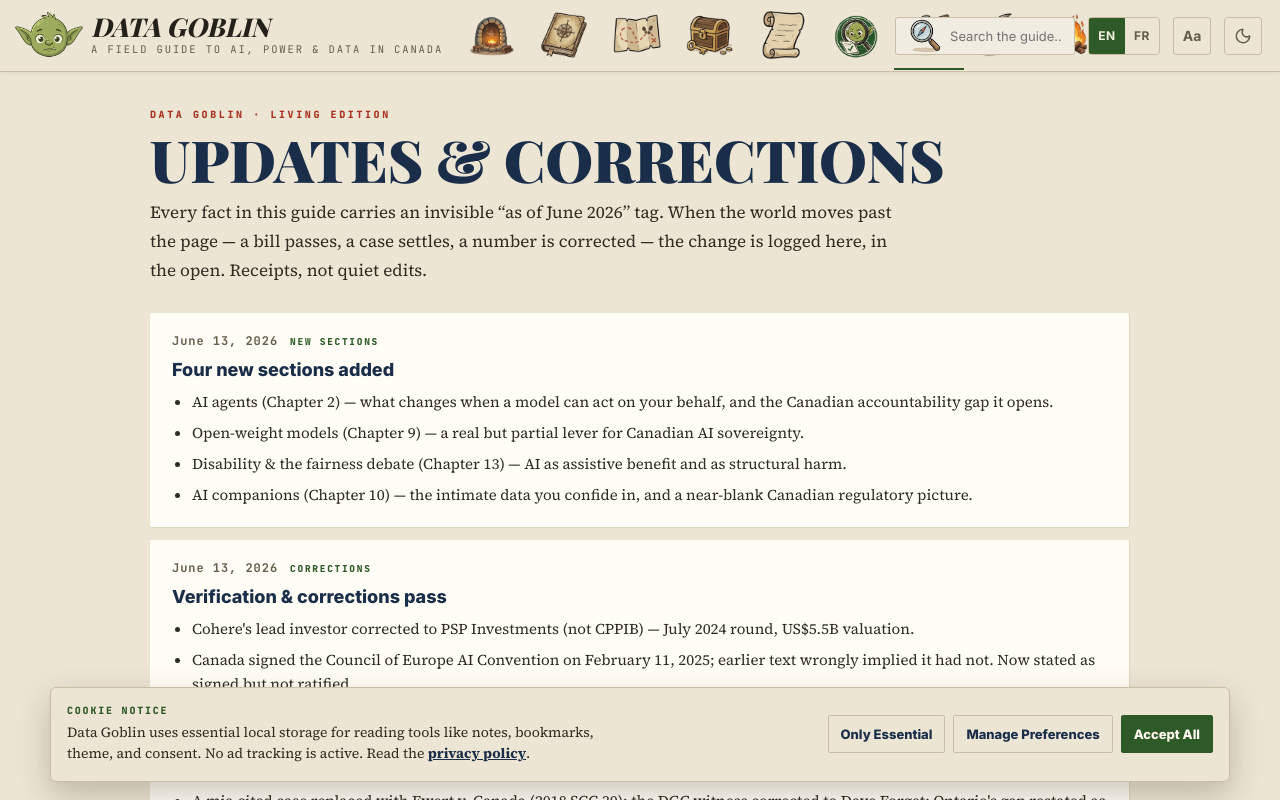
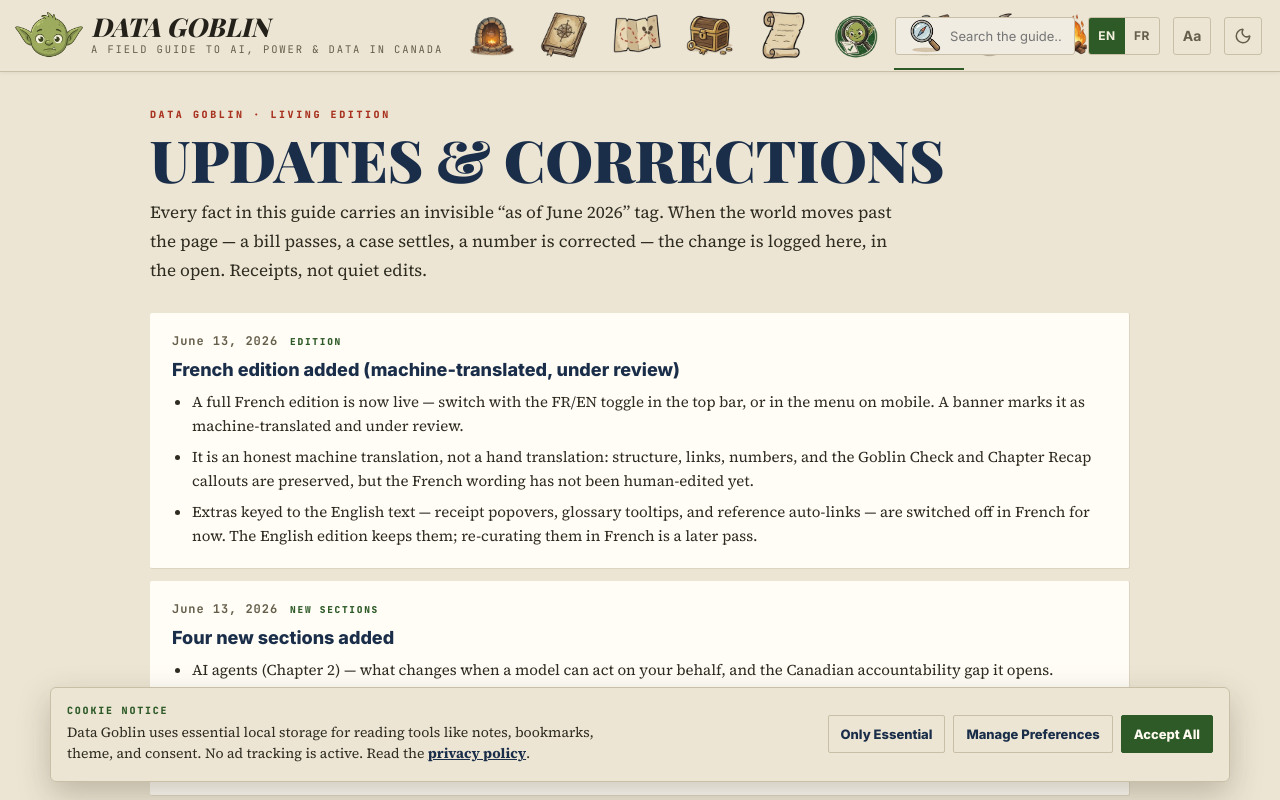
Before and after one commit to BrinShadewater/Data-Goblin-Web, a React (Vite) app in the folder app/: page /updates in a window 1280 px wide. Built offline with nearby package versions, Linux system fonts and the light colour scheme; a web font is replaced by a local one.

Commit message:
updates: log the French edition (machine-translated, under review)

```diff
--- a/app/src/pages/UpdatesPage.tsx
+++ b/app/src/pages/UpdatesPage.tsx
@@ -11,6 +11,16 @@ interface UpdateEntry {
 }
 
 const UPDATES: UpdateEntry[] = [
+  {
+    date: "June 13, 2026",
+    tag: "Edition",
+    title: "French edition added (machine-translated, under review)",
+    items: [
+      "A full French edition is now live — switch with the FR/EN toggle in the top bar, or in the menu on mobile. A banner marks it as machine-translated and under review.",
+      "It is an honest machine translation, not a hand translation: structure, links, numbers, and the Goblin Check and Chapter Recap callouts are preserved, but the French wording has not been human-edited yet.",
+      "Extras keyed to the English text — receipt popovers, glossary tooltips, and reference auto-links — are switched off in French for now. The English edition keeps them; re-curating them in French is a later pass.",
+    ],
+  },
   {
     date: "June 13, 2026",
     tag: "New sections",
```
